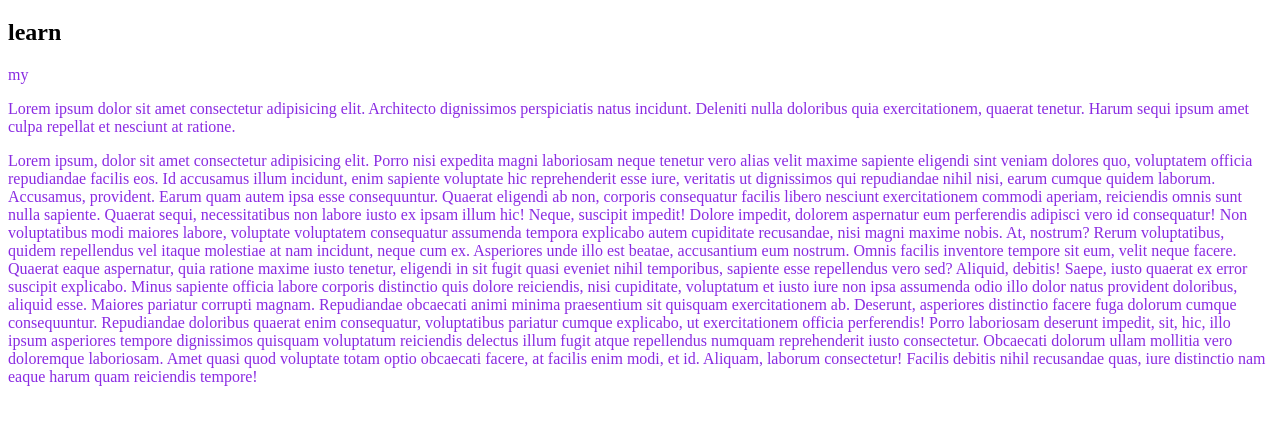
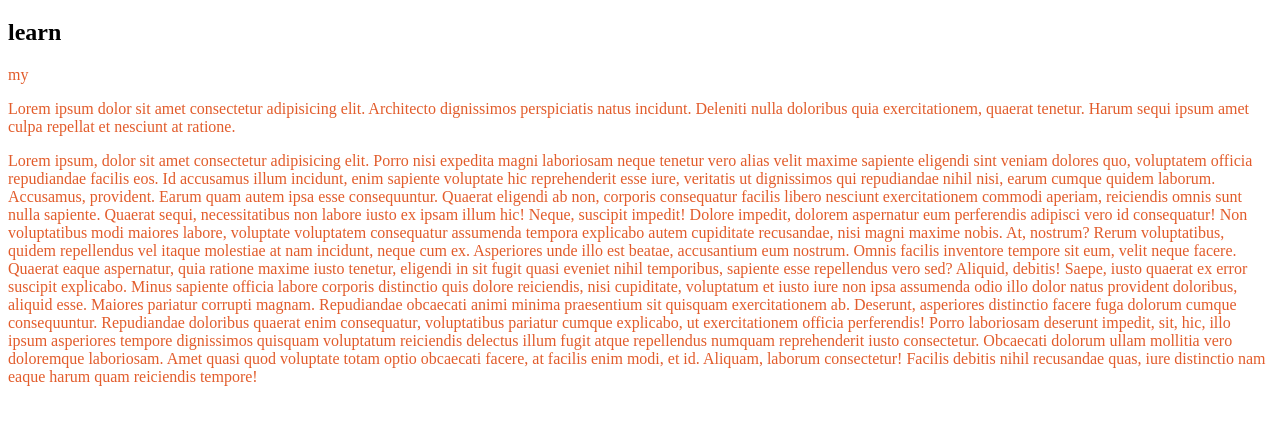
Before and after one commit to jadonlui/gittest, a plain HTML site: page index.html in a window 1280 px wide. Shown: the part 61-486 px from the top of the page. Drawn offline with Linux system fonts and the light colour scheme.

Commit message:
add orange

```diff
--- a/add.css
+++ b/add.css
@@ -1 +1 @@
-p{color: blueviolet;}
+p{color: rgb(226, 92, 43);}
```
